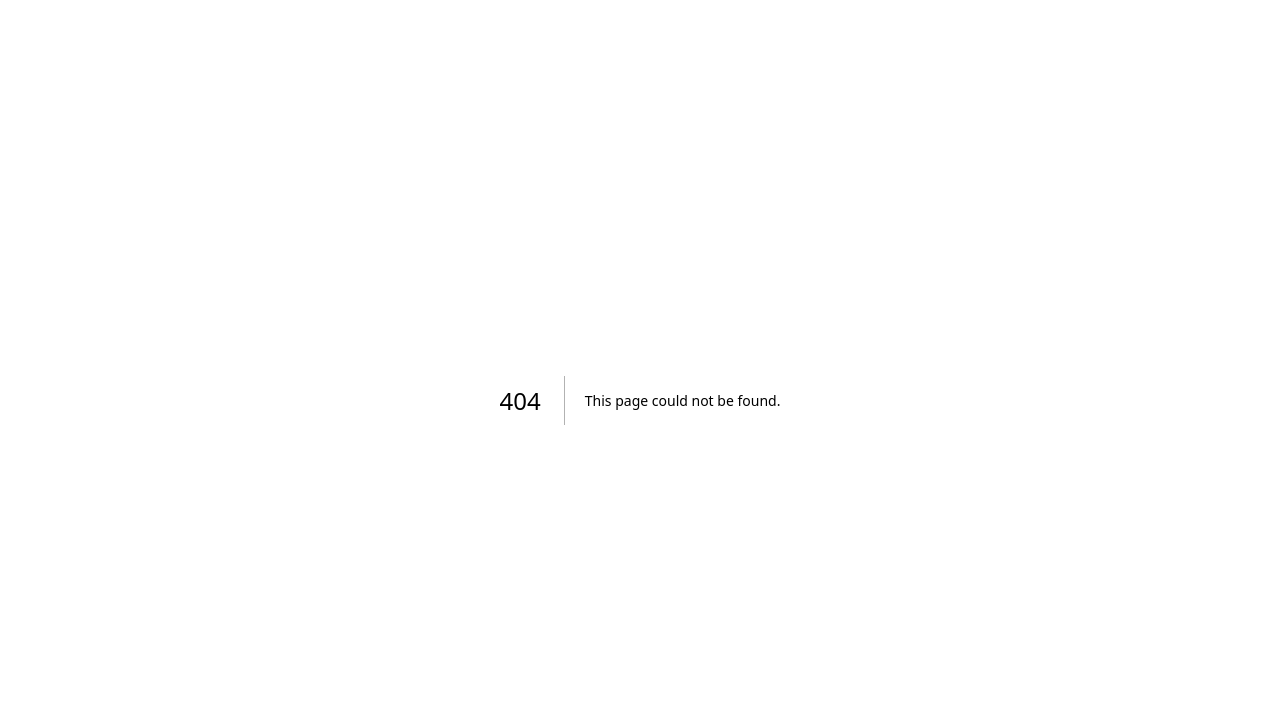
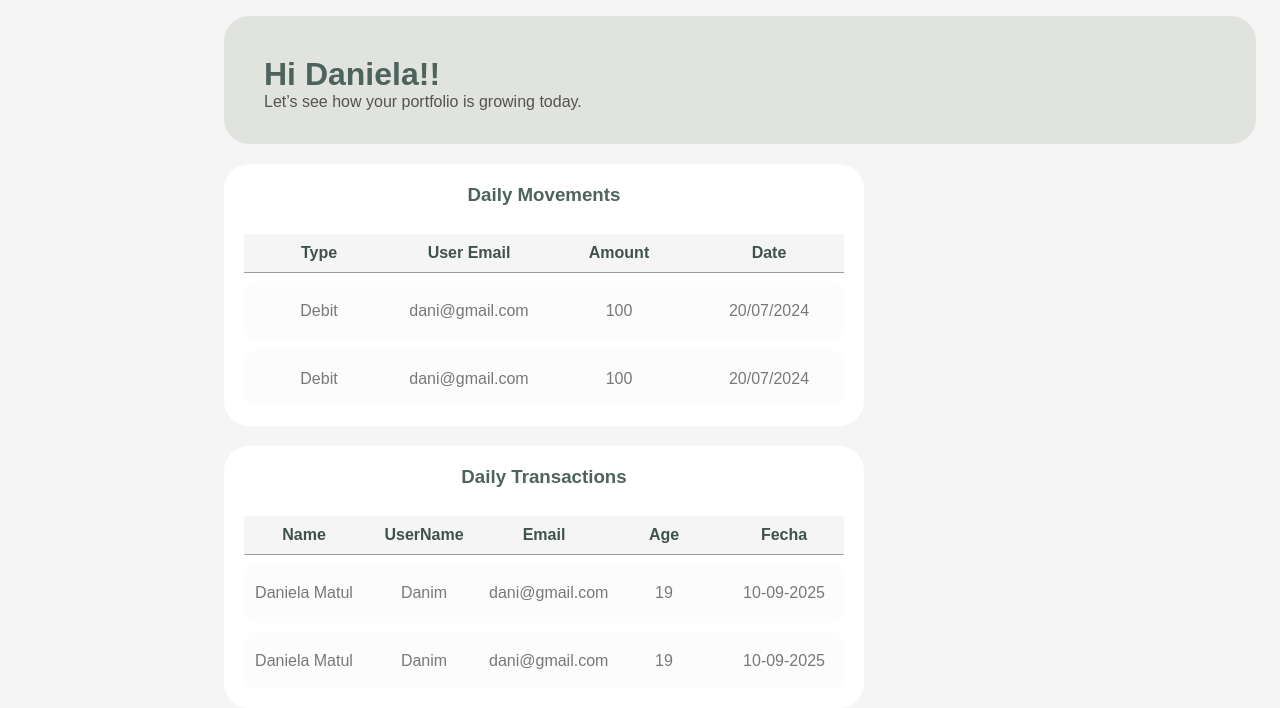
Before and after one commit to alejandrocald13/Tradio, a Next.js app in the folder frontend/: page /adminHome in a window 1280 px wide. Before the commit this address had no page. Shown: the top 708 px of the page. Built offline with nearby package versions, Linux system fonts and the light colour scheme.

Commit message:
feat(adminHome): add adminHome page

```diff
--- /dev/null
+++ b/frontend/src/app/adminHome/adminHome.css
@@ -0,0 +1,74 @@
+.main-container-AH {
+    display: flex;
+    width: 100%;
+    background-color: #F5F5F5;
+    flex-direction: column;
+    overflow: hidden;
+    gap: 20px;
+}
+
+.greating-admin {
+    display: flex;
+    margin: 1rem 1.5rem 0 14rem;
+}
+
+.tableContainer {
+    height: 180px;
+    overflow-y: auto;
+}
+.container-UC{
+    display: flex;
+    flex-direction: column;
+    gap: 20px;
+    width: 50%;
+    background-color: rgb(255, 255, 255);
+    padding: 20px;
+    margin: 0 1.5rem 0 14rem;
+    box-shadow: inset;
+    border-radius: 25px;
+}
+
+.container-UC h3{
+    text-align: center;
+    color: #4E635E ;
+}
+
+
+.btnContainers {
+    display: flex;
+    height: 40px;
+    border-radius: 18px;
+    padding: 5px;
+    gap: 5px;
+    align-items: center;
+    font-size: 15;
+}
+
+
+.btnContainers button {
+    transition: all 0.3s ease;
+}
+
+.btnContainers .h3 {
+    margin: 0 0 0 200px;
+    color: #40524e;
+}
+
+.btnContainers .selected {
+    border: none;
+    min-width: 160px;
+    color: #40524e;
+    height: 40px;
+    cursor: pointer;
+    border-bottom: 1px solid #40524e;
+    background: none;
+}
+
+.btnContainers .waiting {
+    border: none;
+    min-width: 150px;
+    background: none;
+    color: #40524e;
+    height: 40px;
+    cursor: pointer;
+}
--- /dev/null
+++ b/frontend/src/app/adminHome/page.jsx
@@ -0,0 +1,165 @@
+'use client'
+
+import { useEffect, useState } from "react"
+import Greeting from "../components/GreetingPortfolio"
+import TableAdmin from "../components/TableAdmin"
+import './adminHome.css'
+
+export default function AdminHome () {
+    useEffect(() => {
+        // Aqui obtendremos los usuarios del dia
+        // Las transacciones del dia
+    })
+    const dayUserColumns = ['Name', 'UserName', 'Email', 'Age', 'Fecha']
+    const dayTransactionColumns = ['Name', 'UserName', 'Email', 'Age', 'Fecha']
+    const movesColumns = ['Type', 'User Email', 'Amount', 'Date']
+    const movesData = [
+        {
+            'Type': 'Debit',
+            'User Email': 'dani@gmail.com',
+            'Amount': 100,
+            'Date': '20/07/2024'
+        },
+        {
+            'Type': 'Debit',
+            'User Email': 'dani@gmail.com',
+            'Amount': 100,
+            'Date': '20/07/2024'
+        },
+        {
+            'Type': 'Debit',
+            'User Email': 'dani@gmail.com',
+            'Amount': 100,
+            'Date': '20/07/2024'
+        },
+        {
+            'Type': 'Debit',
+            'User Email': 'dani@gmail.com',
+            'Amount': 100,
+            'Date': '20/07/2024'
+        }
+    ]
+    const dayUsers = [
+        {
+            id: 1,
+            name: 'Daniela Matul',
+            userName: 'Danim',
+            email: 'dani@gmail.com',
+            age: 19,
+            date: '10-09-2025',
+        },
+        {
+            id: 2,
+            name: 'Daniela Matul',
+            userName: 'Danim',
+            email: 'dani@gmail.com',
+            age: 19,
+            date: '10-09-2025',
+        },
+        {
+            id: 3,
+            name: 'Daniela Matul',
+            userName: 'Danim',
+            email: 'dani@gmail.com',
+            age: 19,
+            date: '10-09-2025',
+        },
+        {
+            id: 4,
+            name: 'Daniela Matul',
+            userName: 'Danim',
+            email: 'dani@gmail.com',
+            age: 19,
+            date: '10-09-2025',
+        }
+
+        ,
+        {
+            id: 5,
+            name: 'Daniela Matul',
+            userName: 'Danim',
+            email: 'dani@gmail.com',
+            age: 19,
+            date: '10-09-2025',
+        },
+        {
+            id: 6,
+            name: 'Daniela Matul',
+            userName: 'Danim',
+            email: 'dani@gmail.com',
+            age: 19,
+            date: '10-09-2025',
+        },
+        {
+            id: 7,
+            name: 'Daniela Matul',
+            userName: 'Danim',
+            email: 'dani@gmail.com',
+            age: 19,
+            date: '10-09-2025',
+        },
+        {
+            id: 8,
+            name: 'Daniela Matul',
+            userName: 'Danim',
+            email: 'dani@gmail.com',
+            age: 19,
+            date: '10-09-2025',
+        },
+        {
+            id: 9,
+            name: 'Daniela Matul',
+            userName: 'Danim',
+            email: 'dani@gmail.com',
+            age: 19,
+            date: '10-09-2025',
+        },
+        {
+            id: 10,
+            name: 'Daniela Matul',
+            userName: 'Danim',
+            email: 'dani@gmail.com',
+            age: 19,
+            date: '10-09-2025',
+        },
+        {
+            id:11,
+            name: 'Daniela Matul',
+            userName: 'Danim',
+            email: 'dani@gmail.com',
+            age: 19,
+            date: '10-09-2025',
+        },
+        {
+            id: 12,
+            name: 'Daniela Matul',
+            userName: 'Danim',
+            email: 'dani@gmail.com',
+            age: 19,
+            date: '10-09-2025',
+        }
+    ]
+    return (
+        <>
+            <div className="main-container-AH">
+                <div className="greating-admin">
+                    <Greeting message={'Welcome to the control panel. Authorize users, activate market actions, and review financial activity in real time.'}/>
+                </div>
+                <div className="container-UC">
+                    <h3>Daily Movements</h3>
+                    <div className="tableContainer">
+                        <TableAdmin  columns={movesColumns} data={movesData} btnVerification={false}/>
+                    </div>
+                </div>
+                <div className="container-UC">
+                    <h3>Daily Transactions</h3>
+
+
+                    <div className="tableContainer">
+                        <TableAdmin  columns={dayTransactionColumns} data={dayUsers} btnVerification={false}/>
+                    </div>
+                </div>
+            </div>
+        </>
+    )
+}
```
